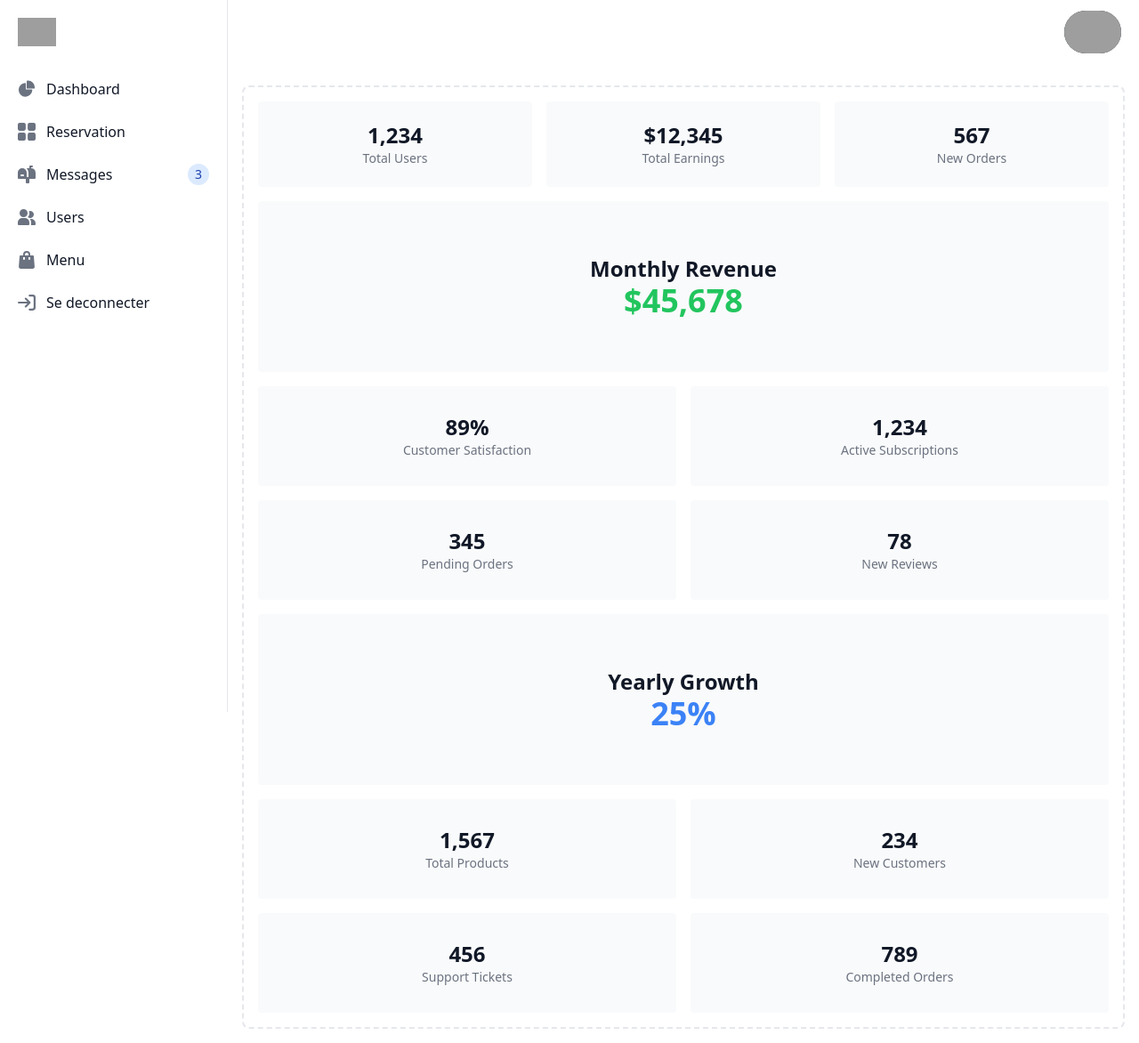
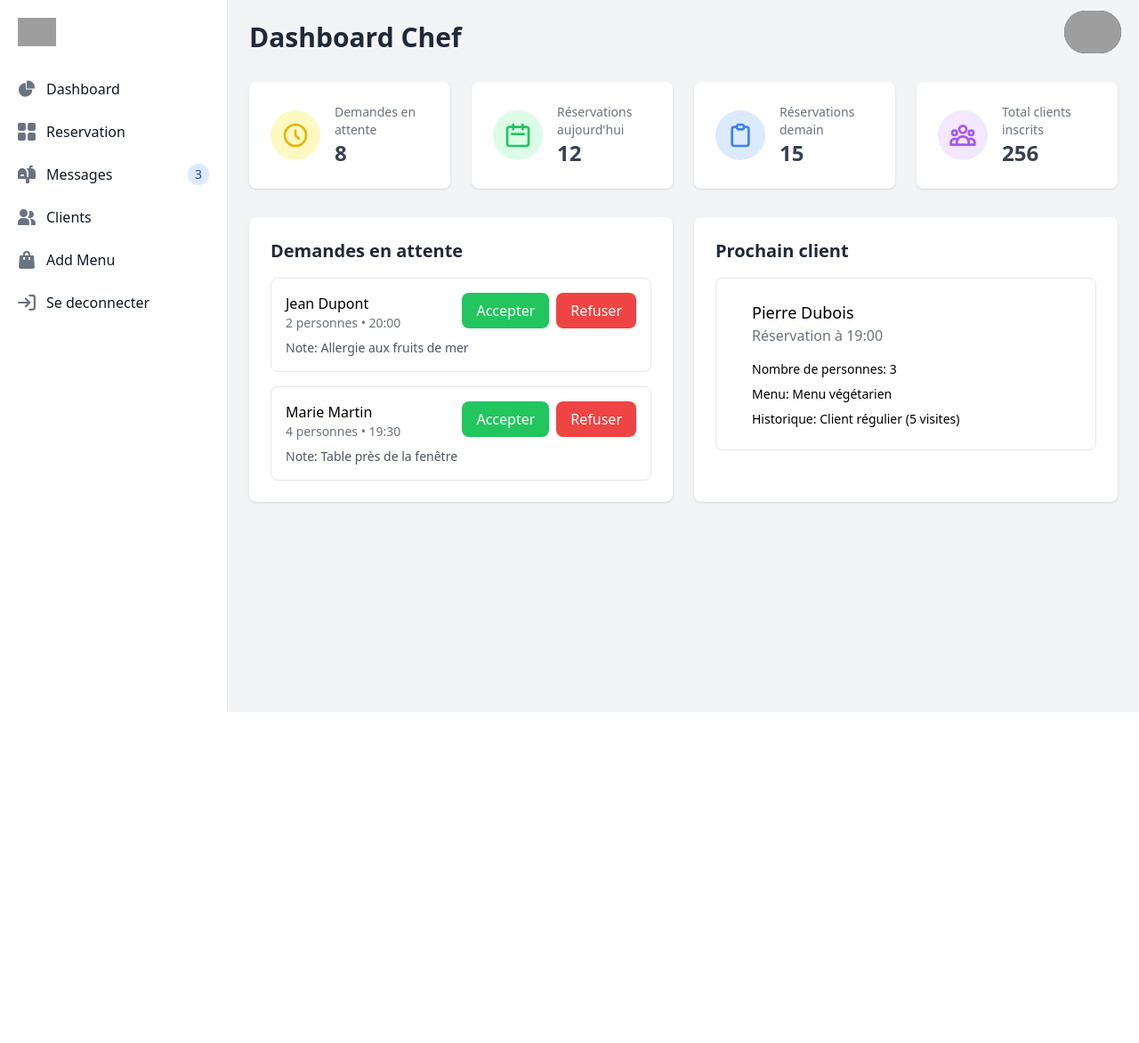
Before and after one commit to houssamlambara/Chef_Cuisinier, a PHP site: page /reservation.php in a window 1280 px wide. Shown: the whole page at 89% size. After the commit the page ends 800 px from the top, so only its background shows below. Run offline with PHP 8.4, Linux system fonts and the light colour scheme; some libraries are stand-ins or nearby versions; grey boxes are pictures that could not be loaded.

Commit message:
add toggle menu to admin dashboard

```diff
--- a/php/reservation.php
+++ b/php/reservation.php
@@ -6,16 +6,15 @@
     <script src="https://cdn.tailwindcss.com"></script>
     <title>Dashbord</title>
     </head>
-<body>
-
-</body>
-</html>
-
+<body class="bg-gray-100">
 <nav class="fixed top-0 z-50 w-full border-gray-200 dark:bg-black">
   <div class="px-3 py-3 lg:px-5 lg:pl-3">
     <div class="flex items-center justify-between">
       <div class="flex items-center justify-start rtl:justify-end">
-        <button data-drawer-target="logo-sidebar" data-drawer-toggle="logo-sidebar" aria-controls="logo-sidebar" type="button" class="inline-flex items-center p-2 text-sm text-gray-500 rounded-lg sm:hidden hover:bg-gray-100 focus:outline-none focus:ring-2 focus:ring-gray-200 dark:text-gray-400 dark:hover:bg-gray-700 dark:focus:ring-gray-600">
+        <button id="menu-toggle" aria-controls="logo-sidebar" type="button" class="inline-flex items-center p-2 text-sm text-gray-500 rounded-lg sm:hidden hover:bg-gray-100 focus:outline-none focus:ring-2 focus:ring-gray-200 dark:text-gray-400 dark:hover:bg-gray-700 dark:focus:ring-gray-600">
+          <svg class="w-6 h-6" fill="currentColor" viewBox="0 0 20 20" xmlns="http://www.w3.org/2000/svg">
+            <path fill-rule="evenodd" d="M4 5h12a1 1 0 110 2H4a1 1 0 110-2zM4 10h12a1 1 0 110 2H4a1 1 0 110-2zM4 15h12a1 1 0 110 2H4a1 1 0 110-2z" clip-rule="evenodd" />
+          </svg>
         </button>
         <a href="#" class="flex ms-2 md:me-24">
           <img src="../logo_cuisine.png" class="h-8 me-3" alt=" Logo" />
@@ -64,7 +63,7 @@
    <div class="h-full px-3 pb-4 overflow-y-auto dark:bg-black">
       <ul class="space-y-2 font-medium">
          <li>
-            <a href="#" class="flex items-center p-2 text-gray-900 rounded-lg dark:text-white hover:bg-gray-100 dark:hover:bg-orange-500 group">
+            <a href="./admin.php" class="flex items-center p-2 text-gray-900 rounded-lg dark:text-white hover:bg-gray-100 dark:hover:bg-orange-500 group">
                <svg class="w-5 h-5 text-gray-500 transition duration-75 dark:text-gray-400 group-hover:text-gray-900 dark:group-hover:text-white" aria-hidden="true" xmlns="http://www.w3.org/2000/svg" fill="currentColor" viewBox="0 0 22 21">
                   <path d="M16.975 11H10V4.025a1 1 0 0 0-1.066-.998 8.5 8.5 0 1 0 9.039 9.039.999.999 0 0 0-1-1.066h.002Z"/>
                   <path d="M12.5 0c-.157 0-.311.01-.565.027A1 1 0 0 0 11 1.02V10h8.975a1 1 0 0 0 1-.935c.013-.188.028-.374.028-.565A8.51 8.51 0 0 0 12.5 0Z"/>
@@ -90,11 +89,11 @@
             </a>
          </li>
          <li>
-            <a href="#" class="flex items-center p-2 text-gray-900 rounded-lg dark:text-white hover:bg-gray-100 dark:hover:bg-orange-500 group">
+            <a href="./users.php" class="flex items-center p-2 text-gray-900 rounded-lg dark:text-white hover:bg-gray-100 dark:hover:bg-orange-500 group">
                <svg class="flex-shrink-0 w-5 h-5 text-gray-500 transition duration-75 dark:text-gray-400 group-hover:text-gray-900 dark:group-hover:text-white" aria-hidden="true" xmlns="http://www.w3.org/2000/svg" fill="currentColor" viewBox="0 0 20 18">
                   <path d="M14 2a3.963 3.963 0 0 0-1.4.267 6.439 6.439 0 0 1-1.331 6.638A4 4 0 1 0 14 2Zm1 9h-1.264A6.957 6.957 0 0 1 15 15v2a2.97 2.97 0 0 1-.184 1H19a1 1 0 0 0 1-1v-1a5.006 5.006 0 0 0-5-5ZM6.5 9a4.5 4.5 0 1 0 0-9 4.5 4.5 0 0 0 0 9ZM8 10H5a5.006 5.006 0 0 0-5 5v2a1 1 0 0 0 1 1h11a1 1 0 0 0 1-1v-2a5.006 5.006 0 0 0-5-5Z"/>
                </svg>
-               <span class="flex-1 ms-3 whitespace-nowrap">Users</span>
+               <span class="flex-1 ms-3 whitespace-nowrap">Clients</span>
             </a>
          </li>
          <li>
@@ -102,7 +101,7 @@
                <svg class="flex-shrink-0 w-5 h-5 text-gray-500 transition duration-75 dark:text-gray-400 group-hover:text-gray-900 dark:group-hover:text-white" aria-hidden="true" xmlns="http://www.w3.org/2000/svg" fill="currentColor" viewBox="0 0 18 20">
                   <path d="M17 5.923A1 1 0 0 0 16 5h-3V4a4 4 0 1 0-8 0v1H2a1 1 0 0 0-1 .923L.086 17.846A2 2 0 0 0 2.08 20h13.84a2 2 0 0 0 1.994-2.153L17 5.923ZM7 9a1 1 0 0 1-2 0V7h2v2Zm0-5a2 2 0 1 1 4 0v1H7V4Zm6 5a1 1 0 1 1-2 0V7h2v2Z"/>
                </svg>
-               <span class="flex-1 ms-3 whitespace-nowrap">Menu</span>
+               <span class="flex-1 ms-3 whitespace-nowrap">Add Menu</span>
             </a>
          </li>
          <li>
@@ -116,147 +115,138 @@
       </ul>
    </div>
 </aside>
+<body class="bg-gray-100">
+    <div class="p-6 max-w-7xl mx-auto lg:ml-64">
+        <h1 class="text-3xl font-bold text-gray-800 mb-8">Dashboard Chef</h1>
 
-</aside>
-  <div class="p-4 sm:ml-64">
-   <div class="p-4 border-2 border-gray-200 border-dashed rounded-lg dark:border-gray-700 mt-20">
-    <div class="grid grid-cols-1 md:grid-cols-3 gap-4 mb-4">
-     <div class="flex items-center justify-center h-24 rounded bg-gray-50 dark:bg-gray-800">
-      <div class="text-center">
-       <p class="text-2xl font-bold text-gray-900 dark:text-white">
-        1,234
-       </p>
-       <p class="text-sm text-gray-500 dark:text-gray-400">
-        Total Users
-       </p>
+        <div class="grid grid-cols-1 md:grid-cols-2 lg:grid-cols-4 gap-6 mb-8">
+            <div class="bg-white rounded-lg shadow p-6">
+                <div class="flex items-center">
+                    <div class="p-3 rounded-full bg-yellow-100 text-yellow-500">
+                        <svg class="w-8 h-8" fill="none" stroke="currentColor" viewBox="0 0 24 24">
+                            <path stroke-linecap="round" stroke-linejoin="round" stroke-width="2" d="M12 8v4l3 3m6-3a9 9 0 11-18 0 9 9 0 0118 0z"></path>
+                        </svg>
                     </div>
-     </div>
-     <div class="flex items-center justify-center h-24 rounded bg-gray-50 dark:bg-gray-800">
-      <div class="text-center">
-       <p class="text-2xl font-bold text-gray-900 dark:text-white">
-        $12,345
-       </p>
-       <p class="text-sm text-gray-500 dark:text-gray-400">
-        Total Earnings
-       </p>
-      </div>
-     </div>
-     <div class="flex items-center justify-center h-24 rounded bg-gray-50 dark:bg-gray-800">
-      <div class="text-center">
-       <p class="text-2xl font-bold text-gray-900 dark:text-white">
-        567
-       </p>
-       <p class="text-sm text-gray-500 dark:text-gray-400">
-        New Orders
-       </p>
+                    <div class="ml-4">
+                        <p class="text-sm text-gray-500">Demandes en attente</p>
+                        <p class="text-2xl font-semibold text-gray-700">8</p>
                     </div>
                 </div>
             </div>
-    <div class="flex items-center justify-center h-48 mb-4 rounded bg-gray-50 dark:bg-gray-800">
-     <div class="text-center">
-      <p class="text-2xl font-bold text-gray-900 dark:text-white">
-       Monthly Revenue
-      </p>
-      <p class="text-4xl font-bold text-green-500 dark:text-green-400">
-       $45,678
-      </p>
+
+            <div class="bg-white rounded-lg shadow p-6">
+                <div class="flex items-center">
+                    <div class="p-3 rounded-full bg-green-100 text-green-500">
+                        <svg class="w-8 h-8" fill="none" stroke="currentColor" viewBox="0 0 24 24">
+                            <path stroke-linecap="round" stroke-linejoin="round" stroke-width="2" d="M8 7V3m8 4V3m-9 8h10M5 21h14a2 2 0 002-2V7a2 2 0 00-2-2H5a2 2 0 00-2 2v12a2 2 0 002 2z"></path>
+                        </svg>
                     </div>
-    </div>
-    <div class="grid grid-cols-1 md:grid-cols-2 gap-4 mb-4">
-     <div class="flex items-center justify-center h-28 rounded bg-gray-50 dark:bg-gray-800">
-      <div class="text-center">
-       <p class="text-2xl font-bold text-gray-900 dark:text-white">
-        89%
-       </p>
-       <p class="text-sm text-gray-500 dark:text-gray-400">
-        Customer Satisfaction
-       </p>
-      </div>
-     </div>
-     <div class="flex items-center justify-center h-28 rounded bg-gray-50 dark:bg-gray-800">
-      <div class="text-center">
-       <p class="text-2xl font-bold text-gray-900 dark:text-white">
-        1,234
-       </p>
-       <p class="text-sm text-gray-500 dark:text-gray-400">
-        Active Subscriptions
-       </p>
-      </div>
-     </div>
-     <div class="flex items-center justify-center h-28 rounded bg-gray-50 dark:bg-gray-800">
-      <div class="text-center">
-       <p class="text-2xl font-bold text-gray-900 dark:text-white">
-        345
-       </p>
-       <p class="text-sm text-gray-500 dark:text-gray-400">
-        Pending Orders
-       </p>
-      </div>
-     </div>
-     <div class="flex items-center justify-center h-28 rounded bg-gray-50 dark:bg-gray-800">
-      <div class="text-center">
-       <p class="text-2xl font-bold text-gray-900 dark:text-white">
-        78
-       </p>
-       <p class="text-sm text-gray-500 dark:text-gray-400">
-        New Reviews
-       </p>
+                    <div class="ml-4">
+                        <p class="text-sm text-gray-500">Réservations aujourd'hui</p>
+                        <p class="text-2xl font-semibold text-gray-700">12</p>
                     </div>
                 </div>
             </div>
-    <div class="flex items-center justify-center h-48 mb-4 rounded bg-gray-50 dark:bg-gray-800">
-     <div class="text-center">
-      <p class="text-2xl font-bold text-gray-900 dark:text-white">
-       Yearly Growth
-      </p>
-      <p class="text-4xl font-bold text-blue-500 dark:text-blue-400">
-       25%
-      </p>
+
+            <div class="bg-white rounded-lg shadow p-6">
+                <div class="flex items-center">
+                    <div class="p-3 rounded-full bg-blue-100 text-blue-500">
+                        <svg class="w-8 h-8" fill="none" stroke="currentColor" viewBox="0 0 24 24">
+                            <path stroke-linecap="round" stroke-linejoin="round" stroke-width="2" d="M9 5H7a2 2 0 00-2 2v12a2 2 0 002 2h10a2 2 0 002-2V7a2 2 0 00-2-2h-2M9 5a2 2 0 002 2h2a2 2 0 002-2M9 5a2 2 0 012-2h2a2 2 0 012 2"></path>
+                        </svg>
+                    </div>
+                    <div class="ml-4">
+                        <p class="text-sm text-gray-500">Réservations demain</p>
+                        <p class="text-2xl font-semibold text-gray-700">15</p>
                     </div>
                 </div>
-    <div class="grid grid-cols-1 md:grid-cols-2 gap-4">
-     <div class="flex items-center justify-center h-28 rounded bg-gray-50 dark:bg-gray-800">
-      <div class="text-center">
-       <p class="text-2xl font-bold text-gray-900 dark:text-white">
-        1,567
-       </p>
-       <p class="text-sm text-gray-500 dark:text-gray-400">
-        Total Products
-       </p>
+            </div>
+
+            <div class="bg-white rounded-lg shadow p-6">
+                <div class="flex items-center">
+                    <div class="p-3 rounded-full bg-purple-100 text-purple-500">
+                        <svg class="w-8 h-8" fill="none" stroke="currentColor" viewBox="0 0 24 24">
+                            <path stroke-linecap="round" stroke-linejoin="round" stroke-width="2" d="M17 20h5v-2a3 3 0 00-5.356-1.857M17 20H7m10 0v-2c0-.656-.126-1.283-.356-1.857M7 20H2v-2a3 3 0 015.356-1.857M7 20v-2c0-.656.126-1.283.356-1.857m0 0a5.002 5.002 0 019.288 0M15 7a3 3 0 11-6 0 3 3 0 016 0zm6 3a2 2 0 11-4 0 2 2 0 014 0zM7 10a2 2 0 11-4 0 2 2 0 014 0z"></path>
+                        </svg>
+                    </div>
+                    <div class="ml-4">
+                        <p class="text-sm text-gray-500">Total clients inscrits</p>
+                        <p class="text-2xl font-semibold text-gray-700">256</p>
                     </div>
                 </div>
-     <div class="flex items-center justify-center h-28 rounded bg-gray-50 dark:bg-gray-800">
-      <div class="text-center">
-       <p class="text-2xl font-bold text-gray-900 dark:text-white">
-        234
-       </p>
-       <p class="text-sm text-gray-500 dark:text-gray-400">
-        New Customers
-       </p>
             </div>
         </div>
-     <div class="flex items-center justify-center h-28 rounded bg-gray-50 dark:bg-gray-800">
-      <div class="text-center">
-       <p class="text-2xl font-bold text-gray-900 dark:text-white">
-        456
-       </p>
-       <p class="text-sm text-gray-500 dark:text-gray-400">
-        Support Tickets
-       </p>
+
+        <div class="grid grid-cols-1 lg:grid-cols-2 gap-6">
+            <div class="bg-white rounded-lg shadow">
+                <div class="p-6">
+                    <h2 class="text-xl font-semibold text-gray-800 mb-4">Demandes en attente</h2>
+                    <div class="space-y-4">
+                        <div class="border rounded-lg p-4">
+                            <div class="flex justify-between items-start mb-2">
+                                <div>
+                                    <h3 class="font-medium">Jean Dupont</h3>
+                                    <p class="text-sm text-gray-500">2 personnes • 20:00</p>
+                                </div>
+                                <div class="flex space-x-2">
+                                    <button class="px-4 py-2 bg-green-500 text-white rounded-lg hover:bg-green-600">
+                                        Accepter
+                                    </button>
+                                    <button class="px-4 py-2 bg-red-500 text-white rounded-lg hover:bg-red-600">
+                                        Refuser
+                                    </button>
                                 </div>
                             </div>
-     <div class="flex items-center justify-center h-28 rounded bg-gray-50 dark:bg-gray-800">
-      <div class="text-center">
-       <p class="text-2xl font-bold text-gray-900 dark:text-white">
-        789
-       </p>
-       <p class="text-sm text-gray-500 dark:text-gray-400">
-        Completed Orders
-       </p>
+                            <p class="text-sm text-gray-600">Note: Allergie aux fruits de mer</p>
+                        </div>
+                        <div class="border rounded-lg p-4">
+                            <div class="flex justify-between items-start mb-2">
+                                <div>
+                                    <h3 class="font-medium">Marie Martin</h3>
+                                    <p class="text-sm text-gray-500">4 personnes • 19:30</p>
+                                </div>
+                                <div class="flex space-x-2">
+                                    <button class="px-4 py-2 bg-green-500 text-white rounded-lg hover:bg-green-600">
+                                        Accepter
+                                    </button>
+                                    <button class="px-4 py-2 bg-red-500 text-white rounded-lg hover:bg-red-600">
+                                        Refuser
+                                    </button>
+                                </div>
+                            </div>
+                            <p class="text-sm text-gray-600">Note: Table près de la fenêtre</p>
+                        </div>
+                    </div>
+                </div>
+            </div>
+
+            <div class="bg-white rounded-lg shadow">
+                <div class="p-6">
+                    <h2 class="text-xl font-semibold text-gray-800 mb-4">Prochain client</h2>
+                    <div class="border rounded-lg p-6">
+                        <div class="flex items-start">
+                            <div class="ml-4">
+                                <h3 class="font-medium text-lg">Pierre Dubois</h3>
+                                <p class="text-gray-500">Réservation à 19:00</p>
+                                <div class="mt-4 space-y-2">
+                                    <p class="text-sm"><span class="font-medium">Nombre de personnes:</span> 3</p>
+                                    <p class="text-sm"><span class="font-medium">Menu:</span> Menu végétarien</p>
+                                    <p class="text-sm"><span class="font-medium">Historique:</span> Client régulier (5 visites)</p>
                                 </div>
                             </div>
                         </div>
                     </div>
                 </div>
+            </div>
+        </div>
+    </div>
+
+    <script>
+  document.getElementById('menu-toggle').addEventListener('click', function() {
+    const sidebar = document.getElementById('logo-sidebar');
+    sidebar.classList.toggle('-translate-x-full');
+  });
+</script>
+
 </body>
 </html>
```
Also changed, not shown: php/admin.php (+20 -8 lines), php/users.php (+23 -9 lines). Lines whose indentation alone changed are shown as unchanged.
